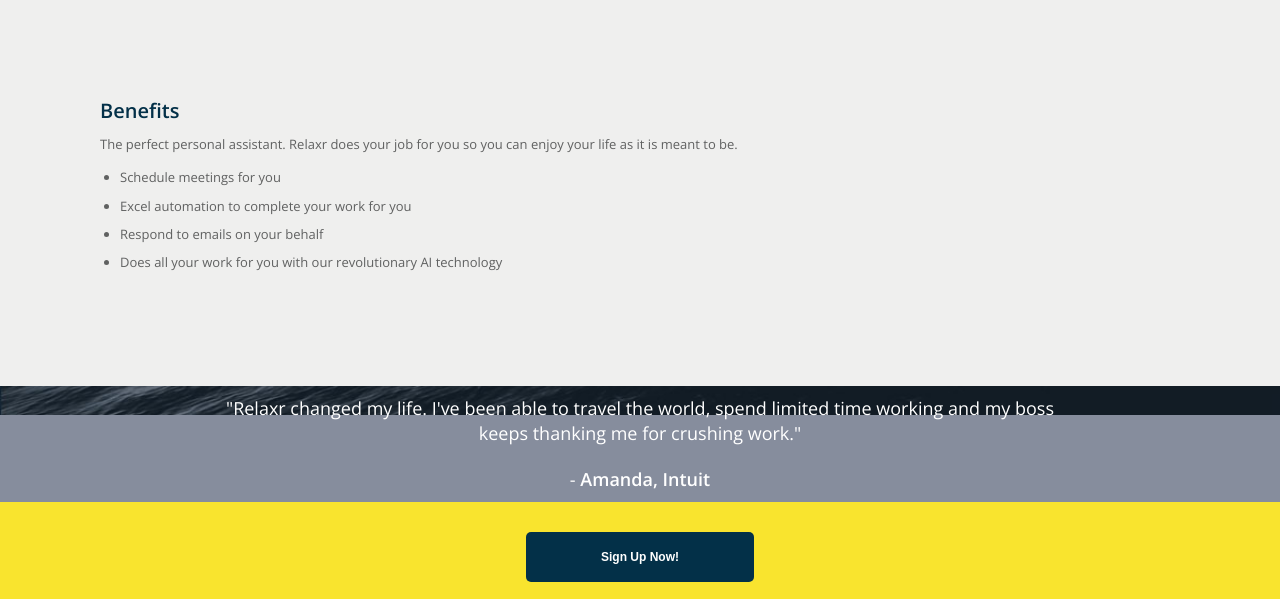
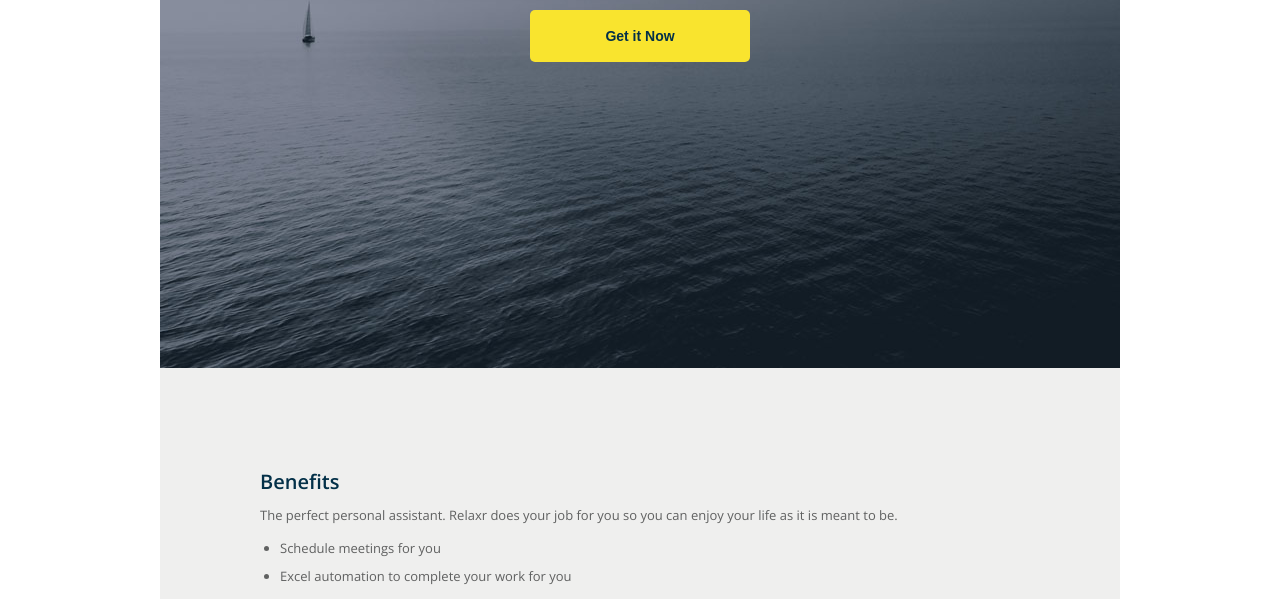
Before and after one commit to bfrager/Relaxr, a plain HTML site: page HTML_Layout_Lab/starter_code/index.html in a window 1280 px wide. Shown: the part 332-931 px from the top of the page. Drawn offline with nearby package versions, Linux system fonts and the light colour scheme.

Commit message:
updated html and css

```diff
--- a/HTML_Layout_Lab/starter_code/css/style.css
+++ b/HTML_Layout_Lab/starter_code/css/style.css
@@ -46,14 +46,11 @@ Developer @GA in NYC
 /*******************************************/
 
 body {
-     color: #fff;
+     color: #f0efef;
      font-size: 13px;
      font-weight: 300;
      line-height: 1.4;
      font-family: 'Open Sans', sans-serif;
-     background: url(../images/header_bg.jpg) no-repeat center top rgb(134,141,157);
-     background-size: cover;
-     text-align: center;
 }
 
 
@@ -62,14 +59,15 @@ body {
 /*******************************************/
 
 /* Center the container */
-#container {
-  width: 100%;
-  margin: auto;
-  height: 500px;
+.container {
+  width: 960px;
+  margin: 0 auto;
 }
 
 header {
-  padding: 10px;
+  padding-top: 35px;
+  height: 700px;
+  background: url(../images/header_bg.jpg) no-repeat center top rgb(134,141,157);
 }
 
 footer {
@@ -77,33 +75,37 @@ footer {
   color: #606161;
   font-size: 9px;
   font-weight: 600;
+  text-align: center;
 }
 
 h1 {
   font-size: 24px;
   font-weight: 800;
   padding-top: 30px;
+  padding-left: 10px;
 }
 
 h2 {
   font-size: 24px;
   font-weight: 600;
-  margin: 50px 0px 50px 0px;
+  text-align: center;
+  margin: 120px 0px 90px 0px;
 }
 
 h3 {
   font-size: 20px;
   font-weight: 600;
   color: #033048;
-  padding-bottom: 10px;
+  margin-bottom: 10px;
 }
 
-h4 {
-
+a {
+  text-decoration: none;
 }
 
 h6 {
-
+  display:block;
+  margin:0 auto;
 }
 
 ul {
@@ -117,8 +119,11 @@ li {
 
 blockquote {
   font-size: 18px;
-  font-weight: 300italic;
-  padding: 10px 200px 10px 200px;
+  font-weight: 300;
+  font-style: italic;
+  text-align: center;
+  width: 580px;
+  margin: 0 auto;
 }
 
 button {
@@ -128,17 +133,21 @@ button {
   color: #033048;
   background-color: #f9e42e;
   padding: 18px 75px 18px 75px;
-  margin-top: 30px;
-  margin-bottom: 30px;
+  margin: 0 auto;
+  display: block;
   border: 0px;
 }
 
 strong {
   font-weight: 600;
+  display: block;
+  font-style: normal;
 }
 
 img {
   padding: 50px 10px 50px 10px;
+  display: inline-block;
+  margin: 0 auto;
 }
 
 .cta {
@@ -149,6 +158,7 @@ img {
 
 .colored {
   color: #f9e42e;
+  padding-left: -10px;
 }
 
 .clear_left{
@@ -162,12 +172,14 @@ img {
 }
 
 #testimonial {
-  background-image: url("images/testimonial_bg.png");
-  background-size: cover;
+  background: url(../images/testimonial_bg.jpg) no-repeat top center #071324;
+  padding: 70px 0px;
+  color: #fff;
 }
 
 #signup {
   background-color: #f9e42e;
+  padding: 30px 0px;
 }
 
 /******************************************
--- a/HTML_Layout_Lab/starter_code/index.html
+++ b/HTML_Layout_Lab/starter_code/index.html
@@ -13,15 +13,16 @@
 		<link rel='stylesheet' href='https://fonts.googleapis.com/css?family=Open+Sans:300,300italic,600,800'>
 	</head>
 	<body>
-		<div id="container">
+		<div class="container">
 			<header>
-				<section>
+				<div class="container">
 					<h1 class="clear_left">Relaxr</h1>
 					<h2>Get piece of mind with a single tap</h2>
-					<button>Get it Now</button>
-				</section>
+					<a href="#"><button>Get it Now</button></a>
+				</div>
 			</header>
 				<section class="clear_left" id="benefits">
+					<div class="container">
 						<h3>Benefits</h3>
 						<p>
 							The perfect personal assistant. Relaxr does your job for you so you can enjoy your life as it is meant to be.
@@ -42,24 +43,29 @@
 								</li>
 							</ul>
 						</p>
+					</div>
 				</section>
 				<section id="testimonial">
+					<div class="container">
 						<blockquote>
 							"Relaxr changed my life. I've been able to travel the world, spend limited time working and my boss keeps thanking me for crushing work."
 						</blockquote>
 						<blockquote>
-						- <strong>Amanda, Intuit</strong>
+							<strong>- Amanda, Intuit</strong>
 						</blockquote>
+					</div>
 				</section>
 				<section id="signup">
-					<button class="cta">Sign Up Now!</button>
+					<div class="container">
+						<a href="#"><button class="cta">Sign Up Now!</button></a>
+					</div>
 				</section>
 			<footer>
 				<h1 class="colored">Relaxr</h1>
 				<a href="http://www.twitter.com">
-					<img src="images/twitter.png">
+					<img src="images/twitter.png" alt="Twitter Logo">
 				</a>
-				<a href="http://www.facebook.com">
+				<a href="http://www.facebook.com" alt="Facebook Logo">
 					<img src="images/facebook.png">
 				</a>
 				<h6>Copyright <php? echo date("Y"); ?>2015. Relaxr</h6>
```
Lines whose indentation alone changed are shown as unchanged.
